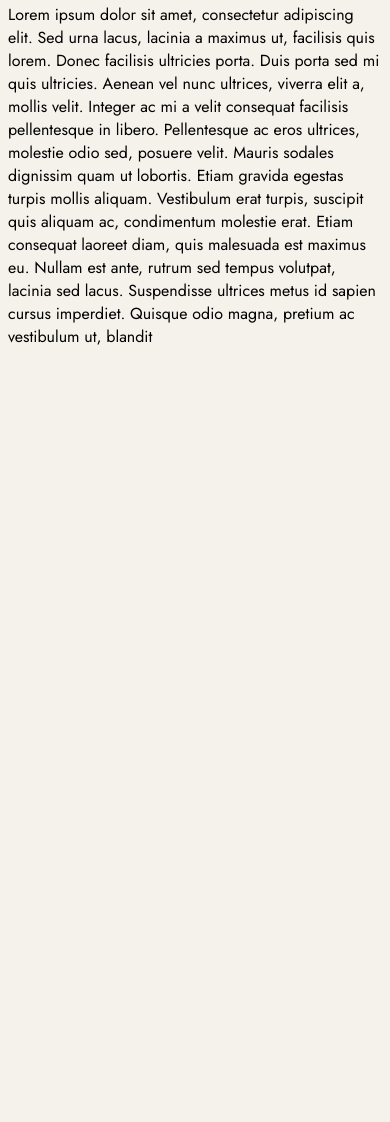
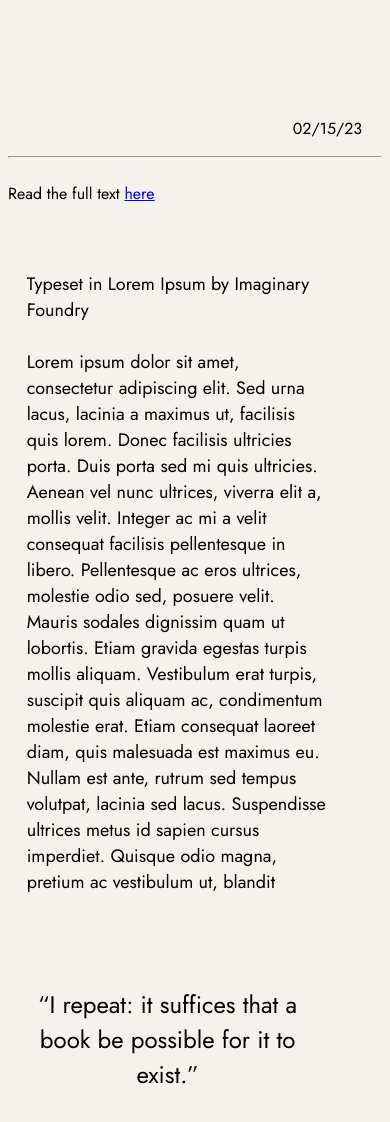
Before and after one commit to Core-2-Interaction-Lab/laura-li-core-interaction, a plain HTML site: page colophon/index.html in a window 390 px wide. Shown: the part 632-1754 px from the top of the page. Before the commit the page ends 996 px from the top, so only its background shows below. Drawn offline with Linux system fonts and the light colour scheme; a script that the page names is missing.

Commit message:
colophon update
finished colophon layout added media queries for mobile

```diff
--- a/colophon/index.html
+++ b/colophon/index.html
@@ -24,7 +24,24 @@
             Jorge Luis <br>Borges
         </p>
     </div>
+    <div class="date">
         <p>
+            02/15/23
+        </p>
+    </div>
+    <hr>
+    <div class="flex">
+        <div class="link">
+            <p>
+                Read the full text <a href="https://maskofreason.files.wordpress.com/2011/02/the-library-of-babel-by-jorge-luis-borges.pdf">here</a>
+            </div>
+            </p>
+
+        <div class="btext">
+            <p>
+                Typeset in Lorem Ipsum by Imaginary Foundry
+                <br>
+                <br>
                 Lorem ipsum dolor sit amet, consectetur adipiscing elit.
                 Sed urna lacus, lacinia a maximus ut, facilisis quis lorem.
                 Donec facilisis ultricies porta. Duis porta sed mi quis ultricies.
@@ -35,9 +52,14 @@
                 Vestibulum erat turpis, suscipit quis aliquam ac, condimentum molestie erat.
                 Etiam consequat laoreet diam, quis malesuada est maximus eu. Nullam est ante, rutrum sed tempus volutpat, lacinia sed lacus. Suspendisse ultrices metus id sapien cursus imperdiet. Quisque odio magna, pretium ac vestibulum ut, blandit
             </p>
-    <div>
+        </div>
+        <div class="pquote ">
+            <p>
+                “I repeat: it suffices that a book be possible for it to exist.”
+            </p>
+        </div>
+    </div>
 
-    </div>
 
 </body>
 </html>
--- a/colophon/main.css
+++ b/colophon/main.css
@@ -26,5 +26,46 @@ h2 {
 .name {
     font-size: 40px;
     margin: 0px;
+    margin-bottom: 130px;
     font-weight: 400;
+
 }
+
+.date {
+    text-align: right;
+    margin-right: 20px;
+}
+.btext {
+    font-size: large;
+    width: 43%;
+}
+.pquote {
+    text-align: center;
+    font-size: larger;
+    margin-top: 200px;
+    margin-left: -10px;
+    font-size: x-large;
+    width: 500px;
+}
+
+.flex {
+    display: flex;
+    justify-content: space-around;
+
+}
+
+@media(max-width: 600px) {
+    .flex {
+        display: flex;
+        flex-direction: column;
+    }
+    .btext {
+        width: 80%;
+        margin-left: 5%;
+    }
+    .pquote {
+        width: 80%;
+        margin-left: 10px;
+        margin-top: 50px;
+    }
+}
```
Lines whose indentation alone changed are shown as unchanged.
